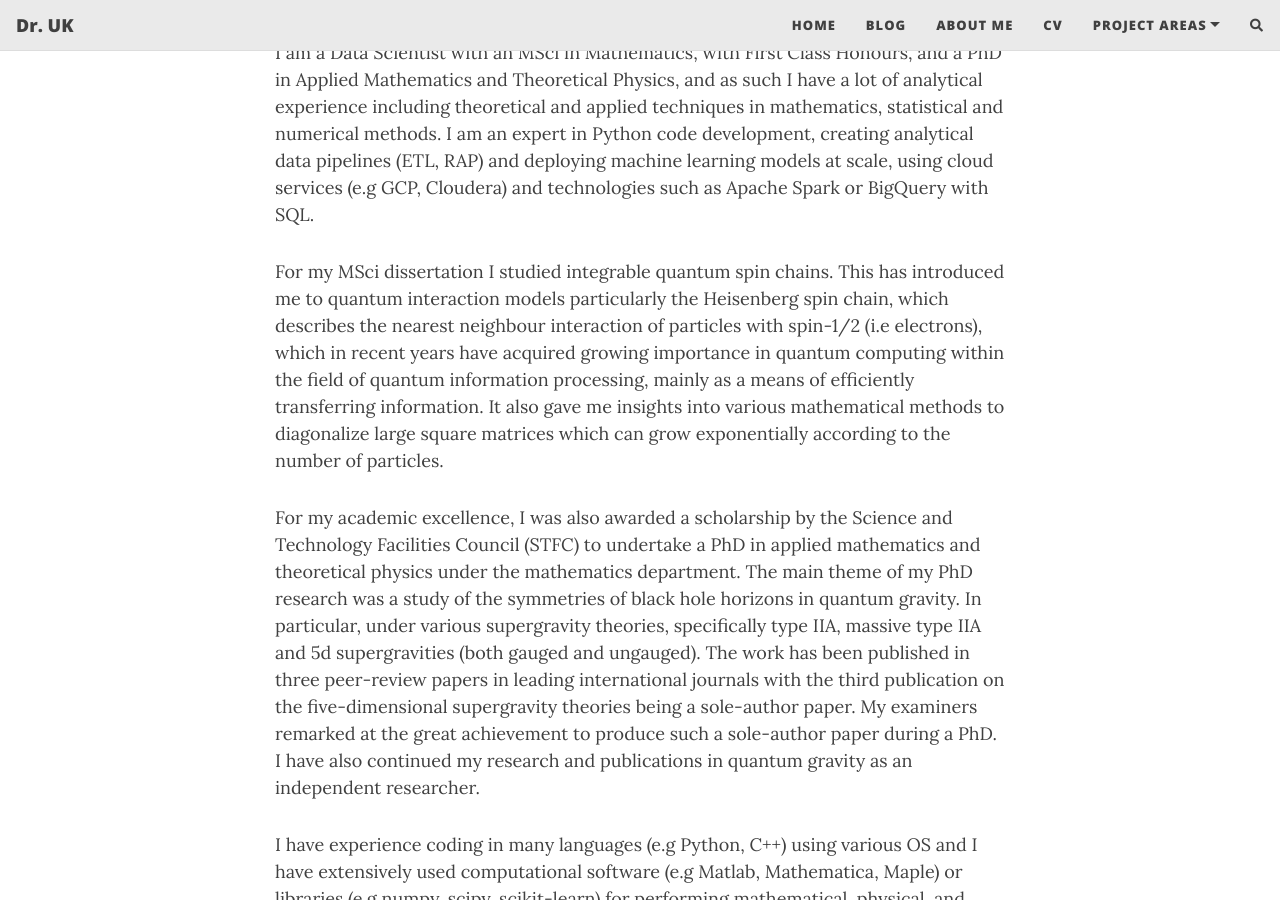
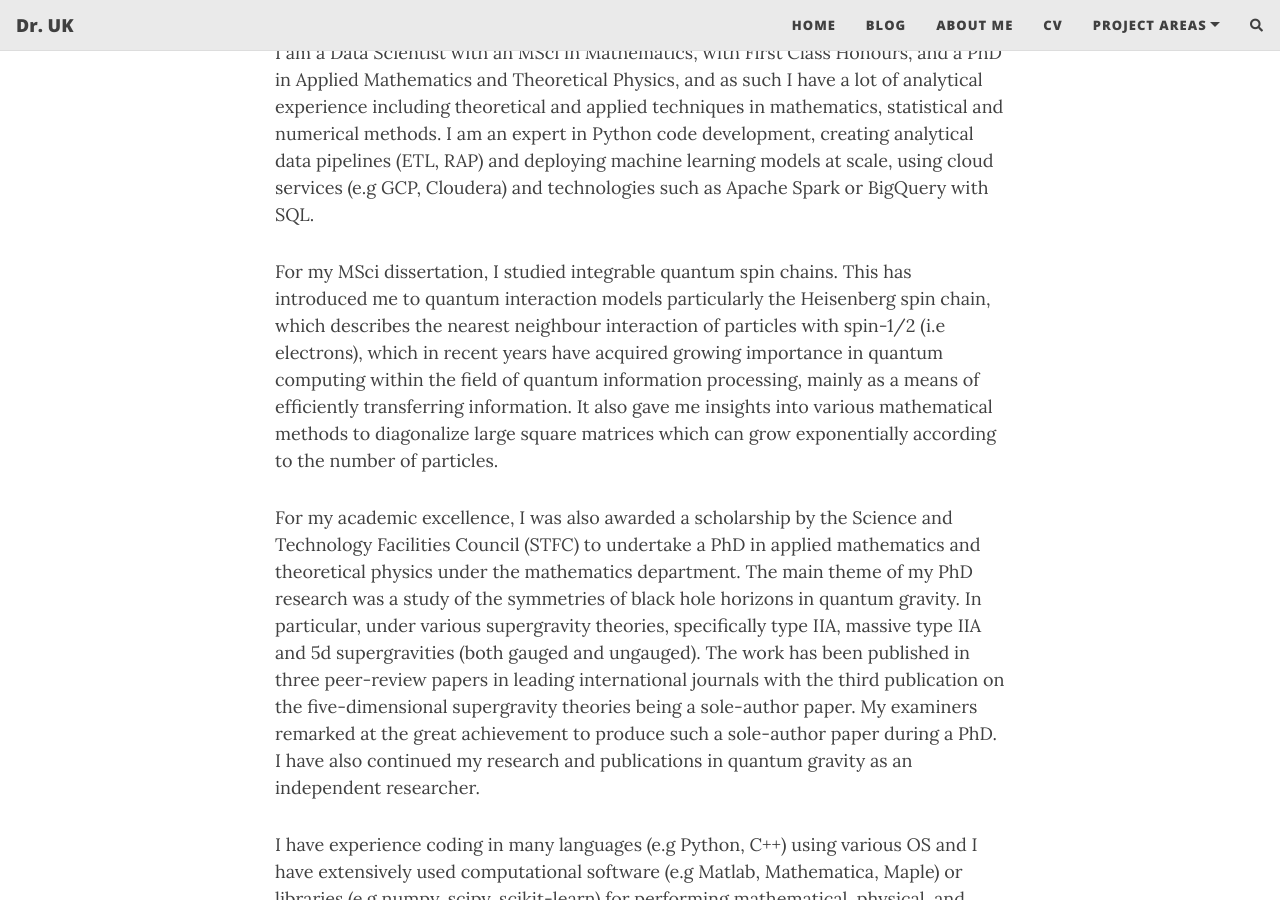
Before and after one commit to drrobotk/drrobotk.github.io, a Jekyll site: the page built from aboutme.md, in a window 1280 px wide and 900 px high, scrolled down 367 px. Built offline with Jekyll 4.4.1, drawn with Linux system fonts in a browser that asks for light colours; nearby versions of some CDN libraries; comment, search, counter and statistics services are not loaded.

Commit message:
Update cv.

```diff
--- a/aboutme.md
+++ b/aboutme.md
@@ -10,7 +10,7 @@ last-updated: 2022-09-24
 
 I am a Data Scientist with an MSci in Mathematics, with First Class Honours, and a PhD in Applied Mathematics and Theoretical Physics, and as such I have a lot of analytical experience including theoretical and applied techniques in mathematics, statistical and numerical methods. I am an expert in Python code development, creating analytical data pipelines (ETL, RAP) and deploying machine learning models at scale, using cloud services (e.g GCP, Cloudera) and technologies such as Apache Spark or BigQuery with SQL.
 
-For my MSci dissertation I studied integrable quantum spin chains. This has introduced me to quantum interaction models particularly the Heisenberg spin chain, which describes the nearest neighbour interaction of particles with spin-1/2 (i.e electrons), which in recent years have acquired growing importance in quantum computing within the field of quantum information processing, mainly as a means of efficiently transferring information. It also gave me insights into various mathematical methods to diagonalize large square matrices which can grow exponentially according to the number of particles.
+For my MSci dissertation, I studied integrable quantum spin chains. This has introduced me to quantum interaction models particularly the Heisenberg spin chain, which describes the nearest neighbour interaction of particles with spin-1/2 (i.e electrons), which in recent years have acquired growing importance in quantum computing within the field of quantum information processing, mainly as a means of efficiently transferring information. It also gave me insights into various mathematical methods to diagonalize large square matrices which can grow exponentially according to the number of particles.
 
 For my academic excellence, I was also awarded a scholarship by the Science and Technology Facilities Council (STFC) to undertake a PhD in applied mathematics and theoretical physics under the mathematics department. The main theme of my PhD research was a study of the symmetries of black hole horizons in quantum gravity. In particular, under various supergravity theories, specifically type IIA, massive type IIA and 5d supergravities (both gauged and ungauged). The work has been published in three peer-review papers in leading international journals with the third publication on the five-dimensional supergravity theories being a sole-author paper. My examiners remarked at the great achievement to produce such a sole-author paper during a PhD. I have also continued my research and publications in quantum gravity as an independent researcher.
 
```
